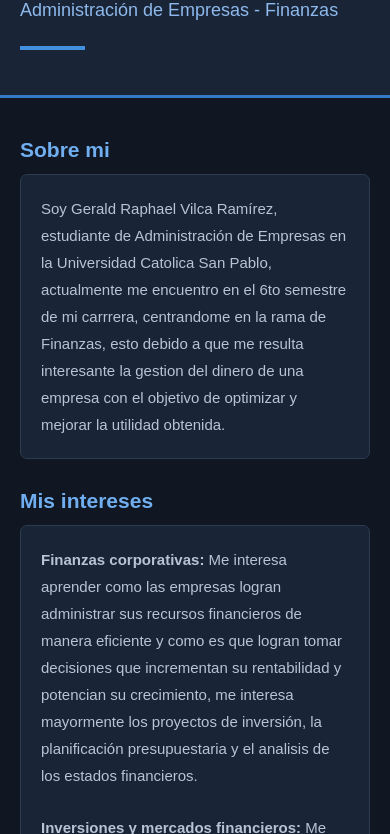
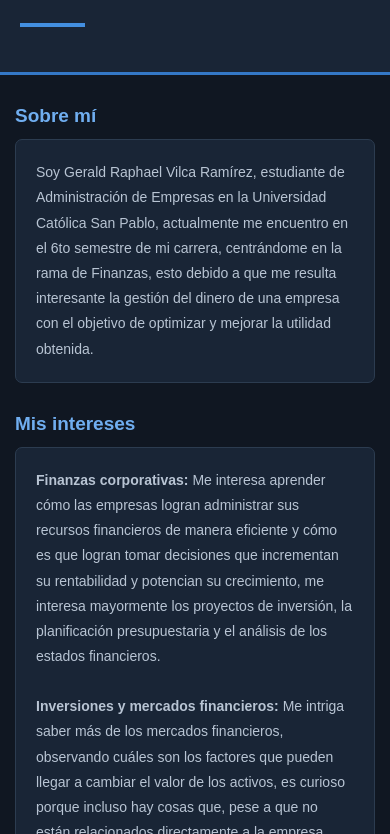
Before and after one commit to RoachSanders/Gerald-Raphael-Vilca-Ramirez, a plain HTML site: page index.html in a window 390 px wide. Shown: the part 140-974 px from the top of the page. Drawn offline with Linux system fonts and the light colour scheme.

Commit message:
Update index.html

```diff
--- a/index.html
+++ b/index.html
@@ -7,9 +7,15 @@
     <meta charset="UTF-8">
     <meta name="viewport" content="width=device-width, initial-scale=1.0">
 
-    <title>Gerald Raphael Vilca Ramírez</title>
+    <title>Gerald Raphael Vilca Ramírez | Administración de Empresas</title>
 
-    <meta name="description" content="Página personal de Gerald Raphael Vilca Ramírez.">
+    <meta name="description" content="Página personal de Gerald Raphael Vilca Ramírez, estudiante de Administración de Empresas con interés en finanzas, inversiones, economía y análisis de datos.">
+
+    <meta name="author" content="Gerald Raphael Vilca Ramírez">
+    <meta name="robots" content="index, follow">
+    <meta name="theme-color" content="#101722">
+
+    <link rel="canonical" href="https://roachsanders.github.io/Gerald-Raphael-Vilca-Ramirez/">
 
     <style>
 
@@ -39,6 +45,7 @@
 
         .inicio h1 {
             font-size: 36px;
+            margin-top: 0;
             margin-bottom: 12px;
         }
 
@@ -81,13 +88,22 @@
             border-radius: 7px;
             margin-bottom: 30px;
             min-height: 130px;
+            transition: border-color 0.2s;
+        }
+
+        .apartado:hover {
+            border-color: #438fe0;
         }
 
         .apartado p {
             color: #b8c4d3;
             font-size: 15px;
             line-height: 1.8;
-            margin: 0;
+            margin: 0 0 25px 0;
+        }
+
+        .apartado p:last-child {
+            margin-bottom: 0;
         }
 
         /* Pie de página */
@@ -113,18 +129,27 @@
                 font-size: 27px;
             }
 
+            .inicio h2 {
+                font-size: 16px;
+            }
+
+            main {
+                margin: 30px auto;
+                padding: 0 15px;
+            }
+
+            .titulo-apartado {
+                font-size: 19px;
+            }
+
             .apartado {
                 padding: 20px;
             }
 
-        }
-        .apartado p {
-            margin-bottom: 25px;
-            line-height: 1.8;
-        }
+            .apartado p {
+                font-size: 14px;
+            }
 
-        .apartado p:last-child {
-    margin-bottom: 0;
         }
 
     </style>
@@ -135,7 +160,7 @@
 
     <!-- Presentación principal -->
 
-    <div class="inicio">
+    <header class="inicio">
 
         <div class="contenido-inicio">
 
@@ -147,7 +172,7 @@
 
         </div>
 
-    </div>
+    </header>
 
     <main>
 
@@ -156,13 +181,15 @@
         <section>
 
             <h2 class="titulo-apartado">
-                Sobre mi
+                Sobre mí
             </h2>
 
             <div class="apartado">
 
                 <p>
-                    Soy Gerald Raphael Vilca Ramírez, estudiante de Administración de Empresas en la Universidad Catolica San Pablo, actualmente me encuentro en el 6to semestre de mi carrrera, centrandome en la rama de Finanzas, esto debido a que me resulta interesante la gestion del dinero de una empresa con el objetivo de optimizar y mejorar la utilidad obtenida.
+                    Soy Gerald Raphael Vilca Ramírez, estudiante de Administración de Empresas en la Universidad Católica San Pablo, actualmente me encuentro en el 6to semestre de mi carrera, centrándome en la rama de Finanzas, esto debido a que me resulta interesante la gestión del dinero de una empresa con el objetivo de optimizar y mejorar la utilidad obtenida.
+                </p>
+
             </div>
 
         </section>
@@ -179,19 +206,19 @@
             <div class="apartado">
 
                 <p>
-                    <strong>Finanzas corporativas:</strong> Me interesa aprender como las empresas logran administrar sus recursos financieros de manera eficiente y como es que logran tomar decisiones que incrementan su rentabilidad y potencian su crecimiento, me interesa mayormente los proyectos de inversión, la planificación presupuestaria y el analisis de los estados financieros.
+                    <strong>Finanzas corporativas:</strong> Me interesa aprender cómo las empresas logran administrar sus recursos financieros de manera eficiente y cómo es que logran tomar decisiones que incrementan su rentabilidad y potencian su crecimiento, me interesa mayormente los proyectos de inversión, la planificación presupuestaria y el análisis de los estados financieros.
                 </p>
 
                 <p>
-                    <strong>Inversiones y mercados financieros:</strong> Me intriga saber mas de los mercados financieros, observando cuales son los factores que pueden llegar a cambiar el valor de los activos, es curioso porque incluso hay cosas que, pese a que no estan relacionados directamente a la empresa, igualmente llegan a ser afectados, también me gusta analisar las acciones, bonos, fondos de inversion, entre otros, incluso la historia que hay detras de los mismos, como su rentabilidad de los mismos fue afectando al mundo y a la misma gente que confia en ellos.
+                    <strong>Inversiones y mercados financieros:</strong> Me intriga saber más de los mercados financieros, observando cuáles son los factores que pueden llegar a cambiar el valor de los activos, es curioso porque incluso hay cosas que, pese a que no están relacionados directamente a la empresa, igualmente llegan a ser afectados, también me gusta analizar las acciones, bonos, fondos de inversión, entre otros, incluso la historia que hay detrás de los mismos, cómo su rentabilidad de los mismos fue afectando al mundo y a la misma gente que confía en ellos.
                 </p>
 
                 <p>
-                    <strong>Economía:</strong> Es interesante ver como realmente funciona la economia de un pais y como el mismo gobierno a base de sus decisiones afecta a la misma, incluso en el Peru, pese a que anteriormente tuvo problemas economicos gigantes, me gustaria saber como es que lograron estabilizar a la economia y pudieron mantenerla hasta nuestros dias, son muchos factores que pueden afectar a la misma, aunque la gente suele acusar a personas en concreto, personalmente opino que primero deberiamos llegar al fondo del asunto antes de acreditar un hecho a alguien.
+                    <strong>Economía:</strong> Es interesante ver cómo realmente funciona la economía de un país y cómo el mismo gobierno a base de sus decisiones afecta a la misma, incluso en el Perú, pese a que anteriormente tuvo problemas económicos gigantes, me gustaría saber cómo es que lograron estabilizar a la economía y pudieron mantenerla hasta nuestros días, son muchos factores que pueden afectar a la misma, aunque la gente suele acusar a personas en concreto, personalmente opino que primero deberíamos llegar al fondo del asunto antes de acreditar un hecho a alguien.
                 </p>
 
                 <p>
-                    <strong>Comercio internacional:</strong> Tanto a pequeña como en gran escala, desde las pequeñas compras en plataformas de aliexpress o alibaba, hasta los grandes comercios que manejan estos negocios de manera masiva, nadie puede negar que este tipo de negocio es bastante rentable, la exportación e importación es bastante beneficiosa si sabes sacarle el maximo provecho, paises como China saben eso, convertir materia prima en productos, que dependiendo de la empresa puede ser de calidad, para luego ser vendidos alrededor del mundo.
+                    <strong>Comercio internacional:</strong> Tanto a pequeña como en gran escala, desde las pequeñas compras en plataformas de AliExpress o Alibaba, hasta los grandes comercios que manejan estos negocios de manera masiva, nadie puede negar que este tipo de negocio es bastante rentable, la exportación e importación es bastante beneficiosa si sabes sacarle el máximo provecho, países como China saben eso, convertir materia prima en productos, que dependiendo de la empresa puede ser de calidad, para luego ser vendidos alrededor del mundo.
                 </p>
 
             </div>
@@ -210,7 +237,7 @@
             <div class="apartado">
 
                 <p>
-                    <strong>Videojuegos:</strong> En este caso no tengo un genero en particular, puede ser un MMORPG, estrategia, extraccion shooter, mundo abierto, aunque eh de decir que todos comparten una cosa en común, todos esos tienen una divisa, es decir, un sistema monetario que esta ligado a la cuenta, por lo que honestamente mi objetivo principal es obtener mayor poder adquisitivo, tanto la divisa como recursos, incluso si ese no era el objetivo inicial del juego, incluso me aprendo e ideo formas de obtener la mayor rentabilidad posible al tiempo que le dedico.
+                    <strong>Videojuegos:</strong> En este caso no tengo un género en particular, puede ser un MMORPG, estrategia, extraction shooter, mundo abierto, aunque he de decir que todos comparten una cosa en común, todos esos tienen una divisa, es decir, un sistema monetario que está ligado a la cuenta, por lo que honestamente mi objetivo principal es obtener mayor poder adquisitivo, tanto la divisa como recursos, incluso si ese no era el objetivo inicial del juego, incluso me aprendo e ideo formas de obtener la mayor rentabilidad posible al tiempo que le dedico.
                 </p>
 
                 <p>
@@ -237,11 +264,11 @@
             <div class="apartado">
 
                 <p>
-                    <strong>PowerBI:</strong> Se utilizar PowerBI para crear visualizaciones de datos y paneles interactivos, lo cual me permite analizar información de manera efectiva y tomar decisiones basadas en datos.
+                    <strong>Power BI:</strong> Sé utilizar Power BI para crear visualizaciones de datos y paneles interactivos, lo cual me permite analizar información de manera efectiva y tomar decisiones basadas en datos.
                 </p>
 
                 <p>
-                    <strong>Rstudio:</strong> Utilizo Rstudio como entorno de desarrollo para análisis de datos y programación en R, lo que me permite realizar visualizaciones y modelos estadísticos de manera eficiente.
+                    <strong>RStudio:</strong> Utilizo RStudio como entorno de desarrollo para análisis de datos y programación en R, lo que me permite realizar visualizaciones y modelos estadísticos de manera eficiente.
                 </p>
 
                 <p>
```
